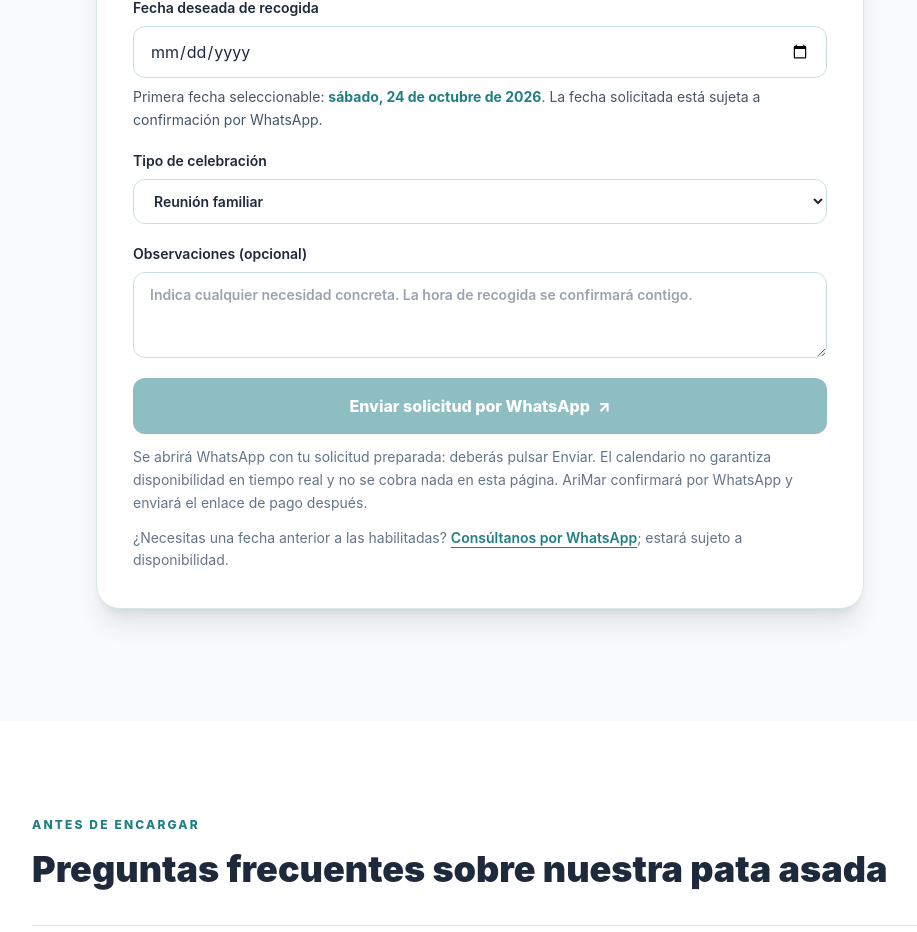
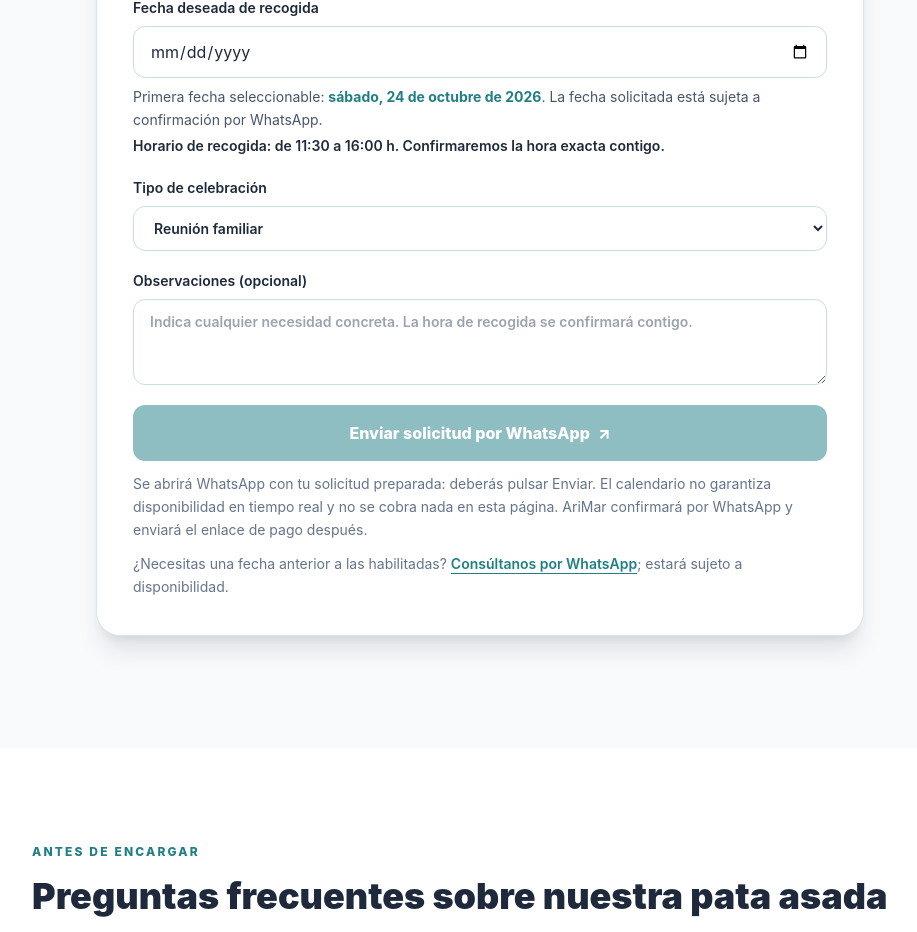
Before and after one commit to talaverilla85/ArimarWeb, a Next.js app: page /pata-asada-gran-canaria in a window 1280 px wide. Shown: the part 4600-5532 px from the top of the page, without its empty margins (160-1077 px from the left). Built offline with nearby package versions, Linux system fonts and the light colour scheme.

Commit message:
Show confirmed 11:30–16:00 pickup window for pata reservations

```diff
--- a/app/pata-asada-gran-canaria/SolicitarPata.tsx
+++ b/app/pata-asada-gran-canaria/SolicitarPata.tsx
@@ -88,6 +88,7 @@ export default function SolicitarPata() {
       'Nombre: ' + nombre.trim(),
       'Número de patas enteras solicitado: ' + unidadesNumero,
       'Fecha deseada de recogida: ' + fecha,
+      'Horario de recogida: 11:30–16:00 h (hora concreta pendiente de confirmación)',
       'Ocasión: ' + ocasion,
       'Observaciones: ' + (comentarios.trim() || 'Sin observaciones'),
       '',
@@ -138,6 +139,7 @@ export default function SolicitarPata() {
           />
           <p id="pata-fecha-ayuda" className="mt-2 text-sm leading-relaxed text-slate-600">
             Primera fecha seleccionable: <strong className="text-[#207F85]">{fechaLegible(primerDia)}</strong>. La fecha solicitada está sujeta a confirmación por WhatsApp.
+            <span className="mt-1 block font-semibold text-[#1E293B]">Horario de recogida: de 11:30 a 16:00 h. Confirmaremos la hora exacta contigo.</span>
           </p>
           {errorFecha && <p className="mt-2 text-sm font-semibold text-red-700" role="alert">{errorFecha}</p>}
         </div>
```
